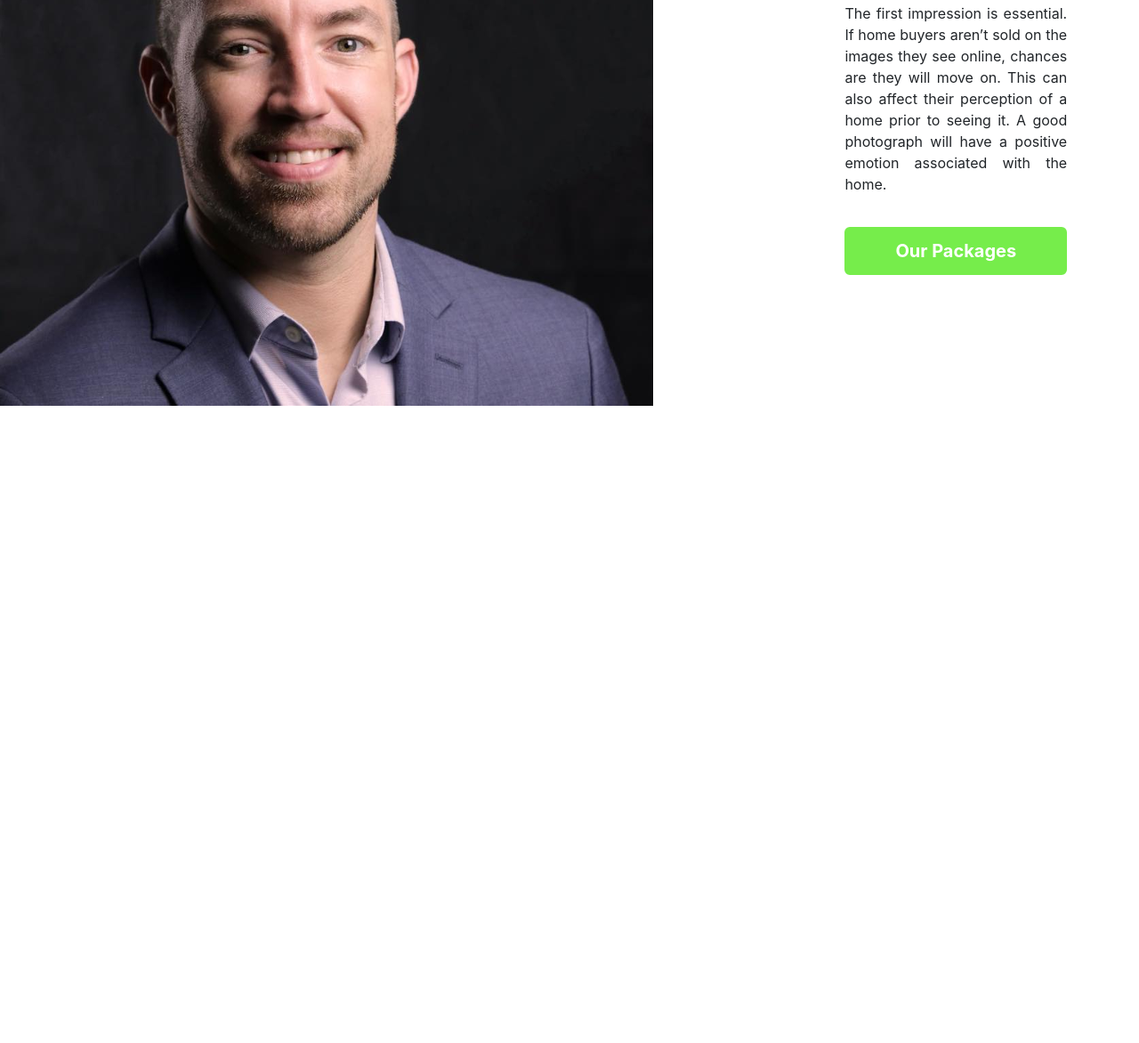
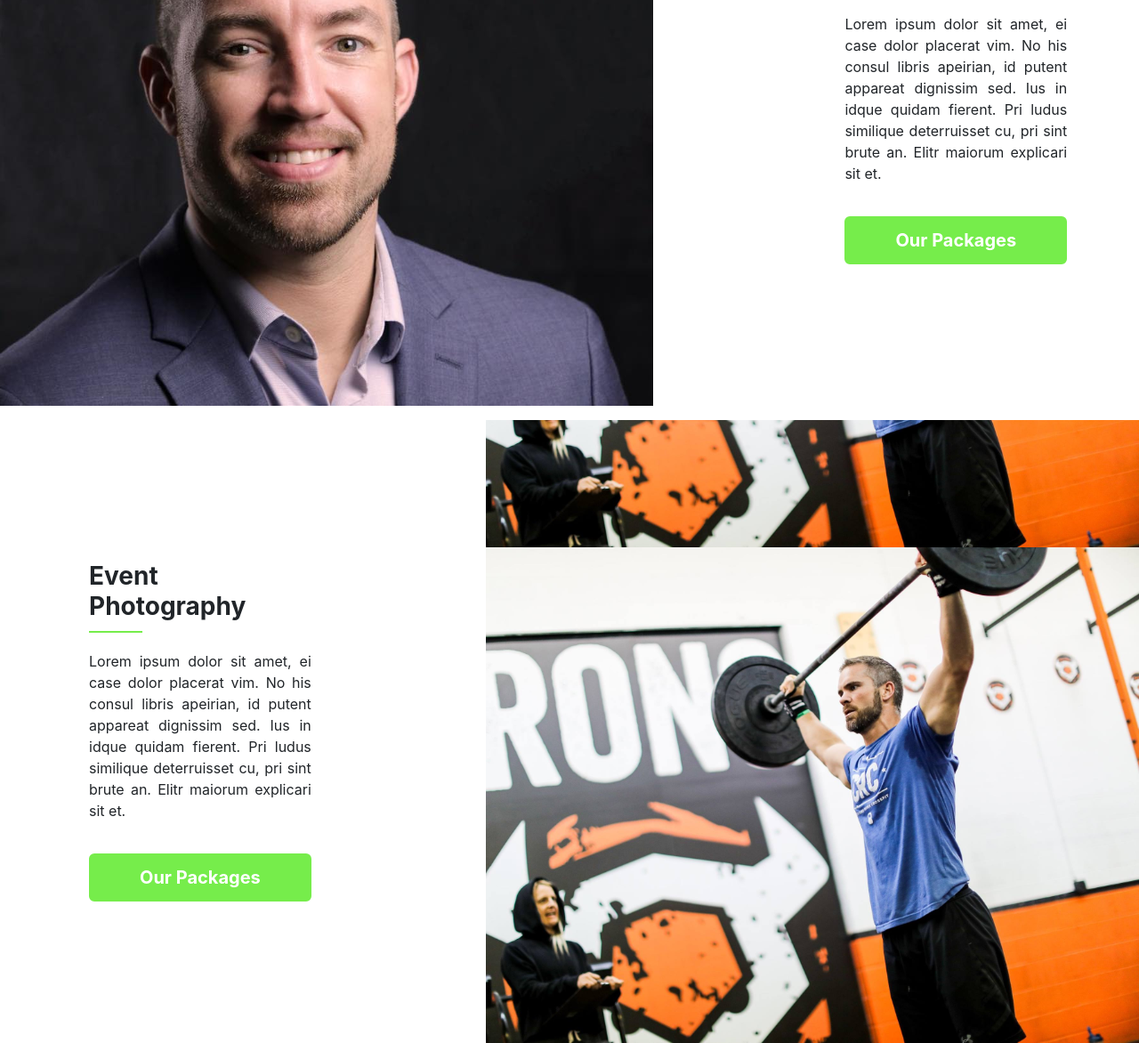
Before and after one commit to katiemoon1/practice-landing-page-1, a plain HTML site: page index.html in a window 1280 px wide. Shown: the part 1776-2948 px from the top of the page at 89% size. Before the commit the page ends 2232 px from the top, so only its background shows below. Drawn offline with nearby package versions, Linux system fonts and the light colour scheme.

Commit message:
Finished the content sections! Woot!

```diff
--- a/assets/css/style.css
+++ b/assets/css/style.css
@@ -174,3 +174,79 @@ html {
     color: #76ed4b;
     font-weight: bold;
 }
+
+
+#event {
+    height: 700px;
+}
+
+#row-fix {
+    margin-left: -80px;
+}
+
+#event-bg-diagonal {
+    width: 73%;
+    height: 700px;
+    float: right;
+    background-image: url("../images/cc_event.jpg");
+    border-left: 200px solid white;
+    border-top: 700px solid transparent;
+    background-attachment: fixed;
+    background-size: cover;
+}
+
+.event-content-box {
+    /* float: left; */
+    height: 700px;
+
+}
+
+.event-content-box-outer {
+    width: 100%;
+    height: 100%;
+    display: table;
+
+}
+
+.event-content-box-inner {
+    display: table-cell;
+    vertical-align: middle;
+}
+
+.event-content-title h3 {
+    text-align: left;
+
+}
+
+.event-content-title-underline {
+    width: 60px;
+    height: 2px;
+    background: #76ed4b;
+    text-align: left;
+    margin-top: 10px;
+}
+
+#event-description p {
+    margin-top: 20px;
+    text-align: justify;
+}
+
+.btn {
+    border-radius: 6px !important;
+    margin-top: 20px
+}
+
+#event-button a {
+    border: 2px solid #76ed4b;
+    padding: 10px 55px;
+    color: white;
+    background: #76ed4b;
+    transition: all 0.5s ease-in;
+    font-weight: bold;
+}
+
+#event-button a:hover {
+    background: transparent;
+    color: #76ed4b;
+    font-weight: bold;
+}
--- a/index.html
+++ b/index.html
@@ -30,8 +30,7 @@
                             </div>
                             <div id="home-description">
                                 <p>
-                                    The first impression is essential. If home buyers aren’t sold on the images they see online, chances are they will move on.
-                                    This can also affect their perception of a home prior to seeing it.  A good photograph will have a positive emotion associated with the home.
+                                    Lorem ipsum dolor sit amet, ei case dolor placerat vim. No his consul libris apeirian, id putent appareat dignissim sed. Ius in idque quidam fierent. Pri ludus similique deterruisset cu, pri sint brute an. Elitr maiorum explicari sit et.
                                 </p>
                             </div>
                             <div id="home-button">
@@ -53,13 +52,12 @@
                         <div class="headshots-content-box-outer">
                             <div class="headshots-content-box-inner">
                                 <div class="headshots-content-title">
-                                    <h3><b>Professional Headshots</b></h3>
+                                    <h3><b>Promotional Content</b></h3>
                                     <div class="headshots-content-title-underline"></div>
                                 </div>
                                 <div id="headshots-description">
                                     <p>
-                                        The first impression is essential. If home buyers aren’t sold on the images they see online, chances are they will move on.
-                                        This can also affect their perception of a home prior to seeing it.  A good photograph will have a positive emotion associated with the home.
+                                        Lorem ipsum dolor sit amet, ei case dolor placerat vim. No his consul libris apeirian, id putent appareat dignissim sed. Ius in idque quidam fierent. Pri ludus similique deterruisset cu, pri sint brute an. Elitr maiorum explicari sit et.
                                     </p>
                                 </div>
                                 <div id="headshots-button">
@@ -72,6 +70,33 @@
             </div>
         </div>
     </section>
+    <section id="event">
+            <div id="event-bg-diagonal"></div>
+            <div class="container">
+                <div class="row" id="row-fix">
+                    <div class="col-md-4">
+                        <div class="event-content-box">
+                            <div class="event-content-box-outer">
+                                <div class="event-content-box-inner">
+                                    <div class="event-content-title">
+                                        <h3><b>Event Photography</b></h3>
+                                        <div class="event-content-title-underline"></div>
+                                    </div>
+                                    <div id="event-description">
+                                        <p>
+                                            Lorem ipsum dolor sit amet, ei case dolor placerat vim. No his consul libris apeirian, id putent appareat dignissim sed. Ius in idque quidam fierent. Pri ludus similique deterruisset cu, pri sint brute an. Elitr maiorum explicari sit et.
+                                        </p>
+                                    </div>
+                                    <div id="event-button">
+                                        <a href="" class="text-center btn btn-lg btn-blue">Our Packages</a>
+                                    </div>
+                                </div>
+                            </div>
+                        </div>
+                    </div>
+                </div>
+            </div>
+        </section>
 
 
 
```
